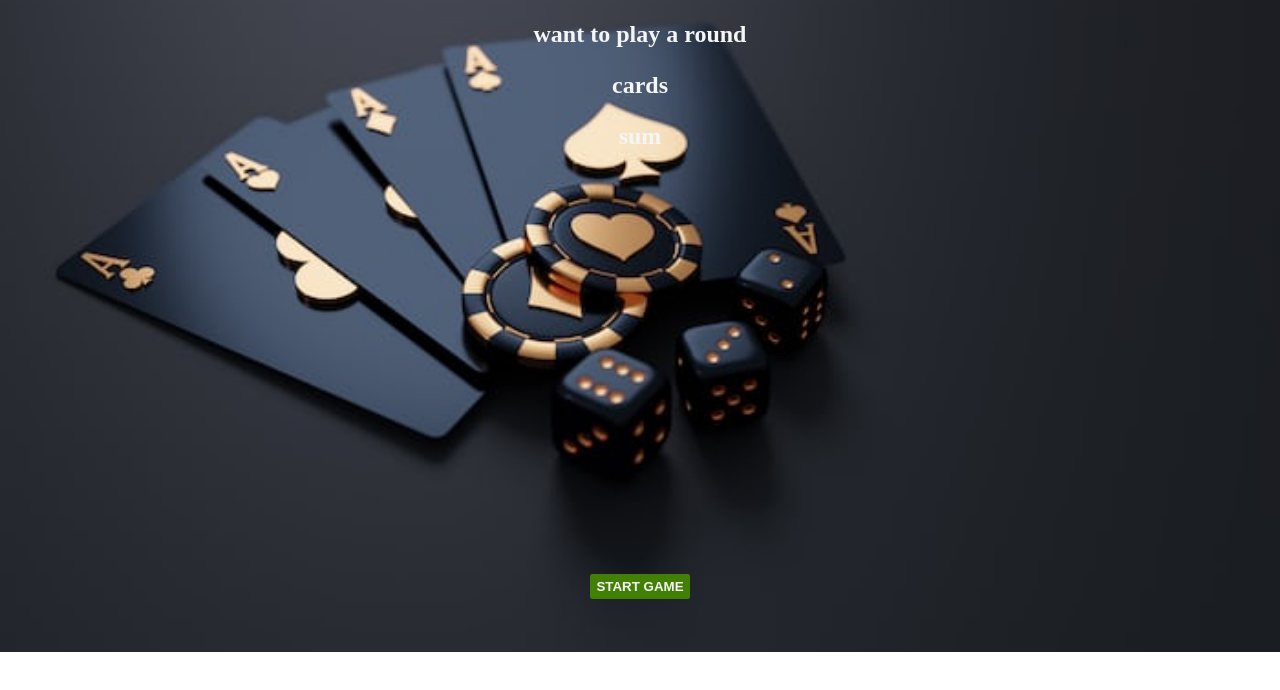
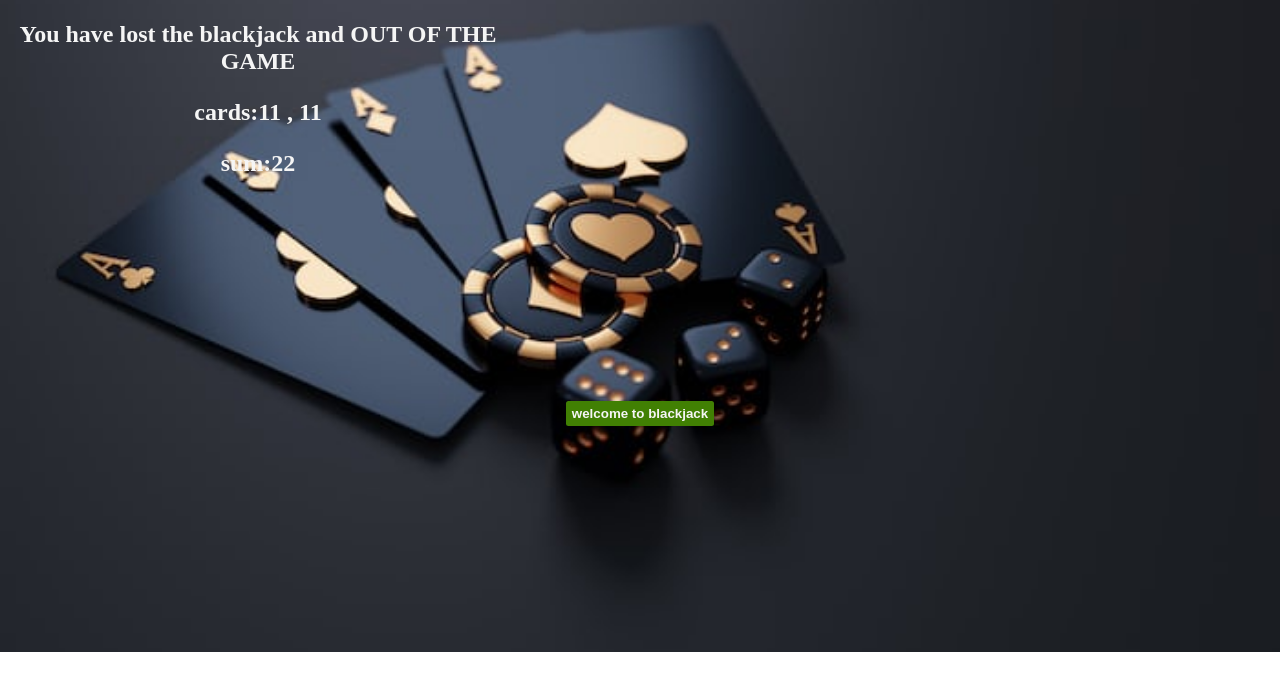
Before and after one commit to kiyosaki-cyber/blackjack, a plain HTML site: page index.html in a window 1280 px wide. Both pictures are taken after a click on the button "START GAME". Shown: the part 68-758 px from the top of the page. Drawn offline with Linux system fonts and the light colour scheme.

Commit message:
made the start game button to function on clicking

```diff
--- a/css/style.css
+++ b/css/style.css
@@ -16,7 +16,7 @@ h1{
     padding-bottom: 10px;
 }
 button{
-    margin-top: 400px;
+    margin-top: 200px;
     border: none;
     border-radius: 2.5px;
     background-color: rgb(65, 128, 3);
@@ -30,3 +30,10 @@ p{
     font-size: 1.5rem;
     color: whitesmoke;
 }
+div{
+    background-image:;
+    background-size: cover;
+    background-repeat: no-repeat;
+    width: 500px;
+    text-align: center;
+}
--- a/index.html
+++ b/index.html
@@ -9,10 +9,14 @@
 </head>
 <body>
     <h1>BLACKJACK-MANIA</h1>
-    <p>want to play a round</p>
-    <p>cards</p>
-    <p>sum</p>
-    <button>START GAME</button>
+    <div>
+        <p id="message-el">want to play a round</p>
+        <p id="cards-el">cards</p>
+        <p id="sum-el">sum</p>
+    </div>
+
+    <button id="button-el" onclick="startGame()">START GAME</button>
+    <script src="index.js"></script>
 
 </body>
 </html>
--- a/index.js
+++ b/index.js
@@ -0,0 +1,38 @@
+//declaring the vaariable sum
+let firstCard  = 11
+let secondCard = 11
+let sum = firstCard + secondCard
+let sumEl = document.getElementById("sum-el")
+
+
+//declaring the cards variable
+let cards = "cards:" + firstCard + " , " + secondCard
+let cardsEl = document.getElementById("cards-el")
+
+
+//displaying the message
+ let messageEl = document.getElementById("message-el")
+
+ // setting the conditions of the game
+ if (sum === 21){
+    message = "You WON the blackjack"
+
+ }
+ else if (sum > 21){
+    message = "You have lost the blackjack and OUT OF THE GAME"
+ }
+ else{
+    message = " Do you want to draw a NEW card"
+
+ }
+
+
+//making the button funtion on click
+let buttonEl = document.getElementById("button-el")
+
+function startGame(){
+    buttonEl.textContent = "welcome to blackjack"
+    sumEl.textContent = "sum:" + sum
+    cardsEl.textContent = cards
+    messageEl.textContent = message
+}
```
Also changed, not shown: img/HD-wallpaper-ace-of-spades-black-black-and-white-cards-games-white-thumbnail.jpg (added).
